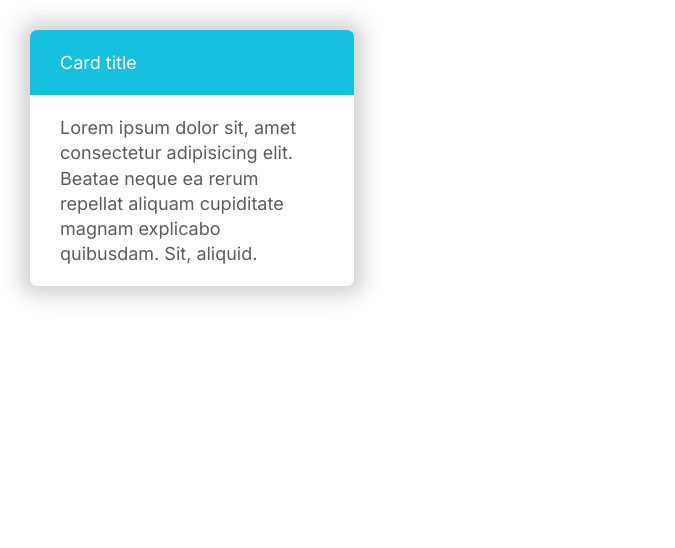
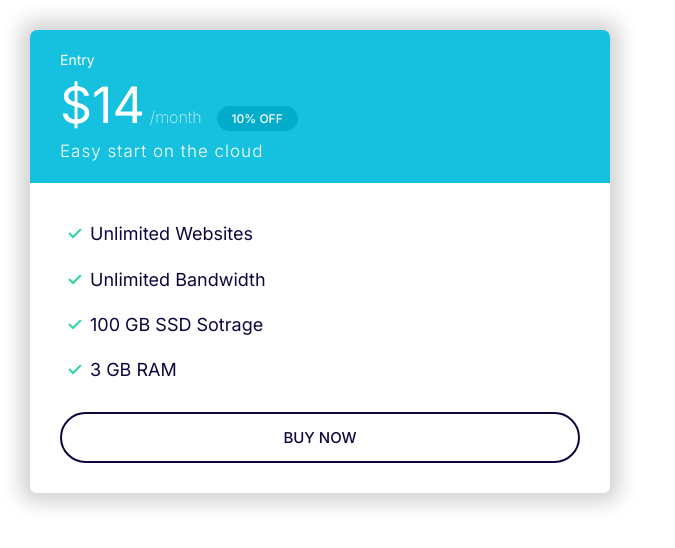
Before and after one commit to GarouTheMonsterHunter/Mahdify, a plain HTML site: page index.html in a window 1280 px wide. Shown: the whole page, without its empty margins (0-675 px from the left). Drawn offline with Linux system fonts and the light colour scheme.

Commit message:
plan card

```diff
--- a/CSS/Styles.css
+++ b/CSS/Styles.css
@@ -120,6 +120,7 @@ a {
 
 .badge--small {
     font-size: 1.6rem;
+    padding: 0.5rem 1.5rem;
 }
 
 @media screen and (min-width: 1024px) {
@@ -293,3 +294,55 @@ a {
     background: var(--color-secondary);
     color: #fff;
 }
+
+.card--secondary .badge--secondary {
+    background: #02acca;
+}
+
+/* PLANS */
+.plan__name {
+    color: #fff;
+    margin: 0;
+    font-weight: 400;
+    font-size: 2.4rem;
+}
+
+.plan__price {
+    font-size: 6rem;
+}
+
+.plan__billing-cycle {
+    font-size: 2.4rem;
+    font-weight: 200;
+    opacity: 0.8;
+    margin-right: 1rem;
+}
+
+.plan__description {
+    font-size: 2rem;
+    font-weight: 300;
+    display: block;
+    letter-spacing: 1px;
+}
+
+.plan .list__item {
+    margin-bottom: 2rem;
+}
+
+@media screen and (min-width: 1024px) {
+    .plan__name {
+        font-size: 1.4rem;
+    }
+
+    .plan__price {
+        font-size: 5rem;
+    }
+
+    .plan__billing-cycle {
+        font-size: 1.6rem;
+    }
+
+    .plan__description {
+        font-size: 1.7rem;
+    }
+}
--- a/index.html
+++ b/index.html
@@ -7,20 +7,32 @@
     <link rel="preconnect" href="https://fonts.googleapis.com" />
     <link rel="preconnect" href="https://fonts.gstatic.com" crossorigin />
     <link
-      href="https://fonts.googleapis.com/css2?family=Inter:wght@400;500;700&display=swap"
+      href="https://fonts.googleapis.com/css2?family=Inter:wght@200;300;400;500;700&display=swap"
       rel="stylesheet"
     />
     <link rel="stylesheet" href="/CSS/normalize.css" />
     <link rel="stylesheet" href="/CSS/Styles.css" />
   </head>
   <body>
-    <div style="width: 30%; padding: 3rem">
-      <div class="card card--secondary">
-        <header class="card__header">Card title</header>
-        <div class="card__body">
-          Lorem ipsum dolor sit, amet consectetur adipisicing elit. Beatae neque
-          ea rerum repellat aliquam cupiditate magnam explicabo quibusdam. Sit,
-          aliquid.
+    <div style="width: 50%; padding: 3rem">
+      <div class="plan">
+        <div class="card card--secondary">
+          <header class="card__header">
+            <h3 class="plan__name">Entry</h3>
+            <span class="plan__price">$14</span>
+            <span class="plan__billing-cycle">/month</span>
+            <span class="badge badge--secondary badge--small">10% OFF</span>
+            <span class="plan__description">Easy start on the cloud</span>
+          </header>
+          <div class="card__body">
+            <ul class="list list--tick">
+              <li class="list__item">Unlimited Websites</li>
+              <li class="list__item">Unlimited Bandwidth</li>
+              <li class="list__item">100 GB SSD Sotrage</li>
+              <li class="list__item">3 GB RAM</li>
+            </ul>
+            <button class="btn btn--outline btn--block">Buy Now</button>
+          </div>
         </div>
       </div>
     </div>
```
Also changed, not shown: components/plan card.html (added, +22 -0 lines).
